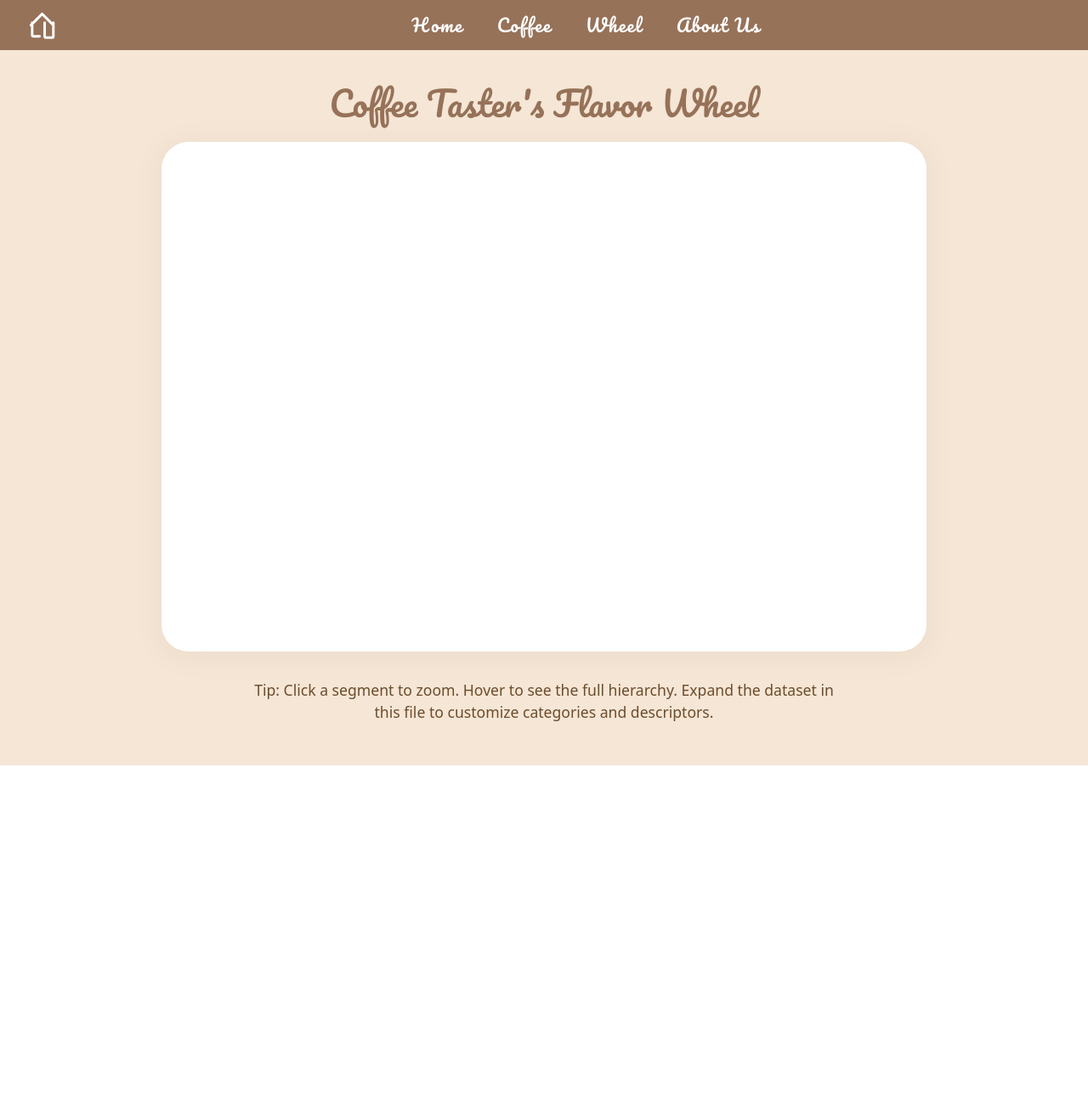
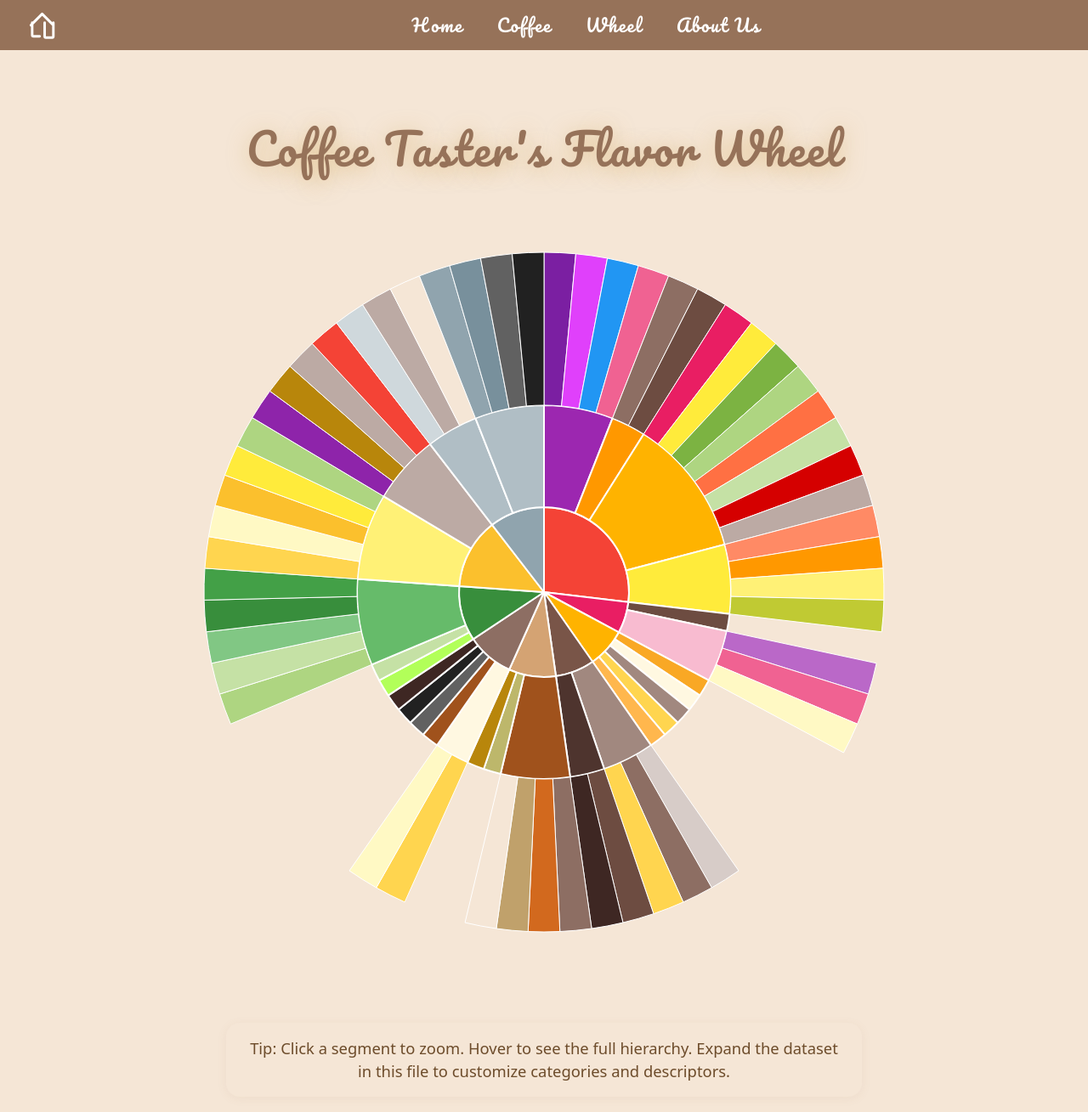
Before and after one commit to aaronMFbales/tasteoftales, a React (Vite) app: page /wheel in a window 1280 px wide. Shown: the whole page at 85% size. Before the commit the page ends 901 px from the top, so only its background shows below. Built offline with nearby package versions, Linux system fonts and the light colour scheme.

Commit message:
Update WheelPage: full wheel, compact layout, header, title, and improved chart config

```diff
--- a/src/SecondPage.jsx
+++ b/src/SecondPage.jsx
@@ -482,7 +482,7 @@ export default function SecondPage() {
           <nav style={{ display: 'flex', alignItems: 'center', gap: '2.5rem' }}>
             <Link to="/second" className="nav-link">Home</Link>
             <Link to="/coffee" className="nav-link">Coffee</Link>
-            <Link to="#" className="nav-link">Wheel</Link>
+              <Link to="/wheel" className="nav-link">Wheel</Link>
             <Link to="#" className="nav-link">About Us</Link>
           </nav>
         </div>
--- /dev/null
+++ b/src/WheelPage.css
@@ -0,0 +1,70 @@
+/* WheelPage specific styles */
+ .wheel-page {
+  padding-top: 3rem;
+  padding-bottom: 2rem;
+  min-height: 520px;
+  display: flex;
+  flex-direction: column;
+  align-items: center;
+  justify-content: center;
+  overflow-x: auto;
+ }
+
+.wheel-title {
+  font-family: 'Pacifico', cursive;
+  color: #967259;
+  font-size: 3rem;
+  margin-bottom: 2rem;
+  font-weight: bold;
+  text-shadow: 0 2px 12px #d6ad60aa;
+  letter-spacing: 0.04em;
+}
+.wheel-chart {
+  width: 100%;
+  height: 100%;
+  max-width: 950px;
+  max-height: 950px;
+  aspect-ratio: 1 / 1;
+  display: flex;
+  align-items: center;
+  justify-content: center;
+  margin-bottom: 2.5rem;
+}
+.wheel-tip {
+  color: #6d4c2b;
+  font-size: 1.15rem;
+  margin-top: 2rem;
+  text-align: center;
+  max-width: 700px;
+  background: #f5e6d6;
+  border-radius: 1rem;
+  padding: 1rem 1.5rem;
+  box-shadow: 0 2px 12px rgba(150,114,89,0.08);
+  position: relative;
+  z-index: 10;
+  pointer-events: auto;
+}
+@media (max-width: 900px) {
+  .wheel-page {
+    padding-top: 1.5rem;
+    padding-bottom: 1.5rem;
+    overflow-x: auto;
+  }
+  .wheel-title {
+    font-size: 2.1rem;
+  }
+  .wheel-chart {
+    width: 100%;
+    height: 100%;
+    max-width: 400px;
+    max-height: 400px;
+    aspect-ratio: 1 / 1;
+    position: relative;
+    z-index: 10;
+    pointer-events: auto;
+  }
+  .wheel-tip {
+    font-size: 1rem;
+    padding: 0.7rem 0.5rem;
+  }
+}
--- a/src/WheelPage.jsx
+++ b/src/WheelPage.jsx
@@ -1,7 +1,9 @@
+
 import React from "react";
 import { Link } from 'react-router-dom';
-import './CoffeeCarousel.css';
+import './WheelPage.css';
 import ReactECharts from "echarts-for-react";
+import { coffeeFlavorData } from "./flavorData";
 
 const palette = {
   Fruity: "#F06292",
@@ -16,9 +18,7 @@ const palette = {
   Other: "#90A4AE",
 };
 
-const data = [
-  // ...existing wheel data, omitted for brevity...
-];
+const data = coffeeFlavorData;
 
 function flattenSizes(node, depth = 1) {
   if (!node.children || node.children.length === 0) {
@@ -34,15 +34,8 @@ function flattenSizes(node, depth = 1) {
 const sizedData = data.map((d) => JSON.parse(JSON.stringify(d)));
 sizedData.forEach((d) => flattenSizes(d));
 
-const levels = [
-  {},
-  { r0: 0, r: 60, label: { rotate: 0, fontSize: 14, color: "#111" }, itemStyle: { borderWidth: 2 } },
-  { r0: 60, r: 130, label: { rotate: "tangential", fontSize: 12 }, itemStyle: { borderWidth: 2 } },
-  { r0: 130, r: 220, label: { rotate: "tangential", fontSize: 11, overflow: "truncate" }, itemStyle: { borderWidth: 1 } },
-];
-
-export default function WheelPage() {
-  const option = {
+function getOption() {
+  return {
     tooltip: {
       trigger: "item",
       formatter: (info) => {
@@ -50,24 +43,93 @@ export default function WheelPage() {
           .slice(1)
           .map((n) => n.name)
           .join(" → ");
-        return `<div style="font-size:12px"><strong>${info.name}</strong><br/>${hierarchy}</div>`;
+        return `<div style='font-size:13px'><strong>${info.name}</strong><br/>${hierarchy}</div>`;
       },
     },
     series: [
       {
         type: "sunburst",
-        radius: [0, "100%"],
+        radius: [0, "95%"],
         sort: undefined,
         nodeClick: "zoomToNode",
         emphasis: { focus: "ancestor" },
         data: sizedData,
-        levels,
-        label: { show: true },
+        levels: [
+          {},
+          {
+            r0: 0,
+            r: 100,
+            label: {
+              show: false,
+              rotate: "tangential",
+              align: "center",
+              fontSize: 16,
+              color: "#38220f",
+              fontWeight: "bold",
+              overflow: "break",
+            },
+            itemStyle: { borderWidth: 2 },
+            emphasis: {
+              label: {
+                show: true,
+                color: "#38220f",
+                fontWeight: "bold",
+              }
+            }
+          },
+          {
+            r0: 100,
+            r: 220,
+            label: {
+              show: false,
+              rotate: "tangential",
+              align: "center",
+              fontSize: 13,
+              color: "#38220f",
+              overflow: "break",
+            },
+            itemStyle: { borderWidth: 2 },
+            emphasis: {
+              label: {
+                show: true,
+                color: "#38220f",
+                fontWeight: "bold",
+              }
+            }
+          },
+          {
+            r0: 220,
+            r: 400,
+            label: {
+              show: false,
+              rotate: "tangential",
+              align: "center",
+              fontSize: 11,
+              color: "#38220f",
+              overflow: "truncate",
+            },
+            itemStyle: { borderWidth: 1 },
+            emphasis: {
+              label: {
+                show: true,
+                color: "#38220f",
+                fontWeight: "bold",
+              }
+            }
+          },
+        ],
+        labelLayout: {
+          hideOverlap: false,
+          moveOverlap: 'shiftY',
+        },
         itemStyle: { borderColor: "#fff" },
       },
     ],
+    animation: true,
   };
+}
 
+export default function WheelPage() {
   return (
     <div style={{ minHeight: '100vh', width: '100vw', background: '#f5e6d6', position: 'relative' }}>
       <header
@@ -103,16 +165,26 @@ export default function WheelPage() {
           </nav>
         </div>
       </header>
-      <div style={{ height: '2.5rem', background: '#f5e6d6' }} />
-  <div className="wheel-page" style={{ minHeight: '520px', display: 'flex', flexDirection: 'column', alignItems: 'center', justifyContent: 'center', padding: '2rem', marginTop: 0 }}>
-        <h1 style={{ fontFamily: 'Pacifico, cursive', color: '#967259', fontSize: '2.5rem', marginBottom: '1.5rem', fontWeight: 'bold' }}>Coffee Taster's Flavor Wheel</h1>
-        <ReactECharts
-          style={{ height: 600, width: '100%', maxWidth: 900, background: '#fff', borderRadius: '2rem', boxShadow: '0 4px 32px rgba(150,114,89,0.10)' }}
-          option={option}
-          notMerge={true}
-          lazyUpdate={true}
-        />
-        <p style={{ color: '#6d4c2b', fontSize: '1.1rem', marginTop: '2rem', textAlign: 'center', maxWidth: 700 }}>
+      <div style={{ paddingTop: '7rem', display: 'flex', flexDirection: 'column', alignItems: 'center', width: '100vw' }}>
+        <h1 style={{
+          textAlign: 'center',
+          fontFamily: 'Pacifico, cursive',
+          fontSize: '3.2rem',
+          color: '#967259',
+          fontWeight: 'bold',
+          marginBottom: '1.2rem',
+          letterSpacing: '0.04em',
+          textShadow: '0 4px 24px #d6ad6088',
+        }}>
+          Coffee Taster's Flavor Wheel
+        </h1>
+        <div style={{ width: '100vw', maxWidth: '950px', aspectRatio: '1/1', margin: '0 auto' }}>
+          <ReactECharts
+            option={getOption()}
+            style={{ width: '100%', height: '100%', aspectRatio: '1/1' }}
+          />
+        </div>
+        <p className="wheel-tip">
           Tip: Click a segment to zoom. Hover to see the full hierarchy. Expand the dataset in this file to customize categories and descriptors.
         </p>
       </div>
--- /dev/null
+++ b/src/flavorData.js
@@ -0,0 +1,168 @@
+// SCA Coffee Taster's Flavor Wheel data (detailed, with color coding)
+export const coffeeFlavorData = [
+  {
+    name: "Fruity",
+    itemStyle: { color: "#F44336" },
+    children: [
+      {
+        name: "Berry",
+        itemStyle: { color: "#9C27B0" },
+        children: [
+          { name: "Blackberry", itemStyle: { color: "#7B1FA2" } },
+          { name: "Raspberry", itemStyle: { color: "#E040FB" } },
+          { name: "Blueberry", itemStyle: { color: "#2196F3" } },
+          { name: "Strawberry", itemStyle: { color: "#F06292" } }
+        ]
+      },
+      {
+        name: "Dried fruit",
+        itemStyle: { color: "#FF9800" },
+        children: [
+          { name: "Raisin", itemStyle: { color: "#8D6E63" } },
+          { name: "Prune", itemStyle: { color: "#6D4C41" } }
+        ]
+      },
+      {
+        name: "Other fruit",
+        itemStyle: { color: "#FFB300" },
+        children: [
+          { name: "Pomegranate", itemStyle: { color: "#E91E63" } },
+          { name: "Pineapple", itemStyle: { color: "#FFEB3B" } },
+          { name: "Grape", itemStyle: { color: "#7CB342" } },
+          { name: "Apple", itemStyle: { color: "#AED581" } },
+          { name: "Peach", itemStyle: { color: "#FF7043" } },
+          { name: "Pear", itemStyle: { color: "#C5E1A5" } },
+          { name: "Cherry", itemStyle: { color: "#D50000" } },
+          { name: "Coconut", itemStyle: { color: "#BCAAA4" } }
+        ]
+      },
+      {
+        name: "Citrus fruit",
+        itemStyle: { color: "#FFEB3B" },
+        children: [
+          { name: "Grapefruit", itemStyle: { color: "#FF8A65" } },
+          { name: "Orange", itemStyle: { color: "#FF9800" } },
+          { name: "Lemon", itemStyle: { color: "#FFF176" } },
+          { name: "Lime", itemStyle: { color: "#C0CA33" } }
+        ]
+      }
+    ]
+  },
+  {
+    name: "Floral",
+    itemStyle: { color: "#E91E63" },
+    children: [
+      { name: "Black Tea", itemStyle: { color: "#6D4C41" } },
+      { name: "Floral", itemStyle: { color: "#F8BBD0" }, children: [
+        { name: "Jasmine", itemStyle: { color: "#BA68C8" } },
+        { name: "Rose", itemStyle: { color: "#F06292" } },
+        { name: "Chamomile", itemStyle: { color: "#FFF9C4" } }
+      ] }
+    ]
+  },
+  {
+    name: "Sweet",
+    itemStyle: { color: "#FFB300" },
+    children: [
+      { name: "Brown Sugar", itemStyle: { color: "#F9A825" } },
+      { name: "Vanilla", itemStyle: { color: "#FFF8E1" } },
+      { name: "Maple Syrup", itemStyle: { color: "#A1887F" } },
+      { name: "Honey", itemStyle: { color: "#FFD54F" } },
+      { name: "Caramelized", itemStyle: { color: "#FFB74D" } }
+    ]
+  },
+  {
+    name: "Nutty / Cocoa",
+    itemStyle: { color: "#795548" },
+    children: [
+      { name: "Nutty", itemStyle: { color: "#A1887F" }, children: [
+        { name: "Almond", itemStyle: { color: "#D7CCC8" } },
+        { name: "Hazelnut", itemStyle: { color: "#8D6E63" } },
+        { name: "Peanut", itemStyle: { color: "#FFD54F" } }
+      ] },
+      { name: "Cocoa", itemStyle: { color: "#4E342E" }, children: [
+        { name: "Chocolate", itemStyle: { color: "#6D4C41" } },
+        { name: "Dark Chocolate", itemStyle: { color: "#3E2723" } }
+      ] }
+    ]
+  },
+  {
+    name: "Spices",
+    itemStyle: { color: "#D4A373" },
+    children: [
+      { name: "Brown Spice", itemStyle: { color: "#A0521C" }, children: [
+        { name: "Clove", itemStyle: { color: "#8D6E63" } },
+        { name: "Cinnamon", itemStyle: { color: "#D2691E" } },
+        { name: "Nutmeg", itemStyle: { color: "#C0A16B" } },
+        { name: "Anise", itemStyle: { color: "#F5E6D6" } }
+      ] },
+      { name: "Pepper", itemStyle: { color: "#BDB76B" } },
+      { name: "Pungent", itemStyle: { color: "#B8860B" } }
+    ]
+  },
+  {
+    name: "Roasted",
+    itemStyle: { color: "#8D6E63" },
+    children: [
+      { name: "Cereal", itemStyle: { color: "#FFF8E1" }, children: [
+        { name: "Malt", itemStyle: { color: "#FFD54F" } },
+        { name: "Grain", itemStyle: { color: "#FFF9C4" } }
+      ] },
+      { name: "Brown Roast", itemStyle: { color: "#A0521C" } },
+      { name: "Smoky", itemStyle: { color: "#616161" } },
+      { name: "Ashy", itemStyle: { color: "#212121" } },
+      { name: "Burnt", itemStyle: { color: "#3E2723" } }
+    ]
+  },
+  {
+    name: "Green / Vegetative",
+    itemStyle: { color: "#388E3C" },
+    children: [
+      { name: "Olive Oil", itemStyle: { color: "#B2FF59" } },
+      { name: "Raw", itemStyle: { color: "#C5E1A5" } },
+      { name: "Green / Vegetative", itemStyle: { color: "#66BB6A" }, children: [
+        { name: "Under-ripe", itemStyle: { color: "#AED581" } },
+        { name: "Peapod", itemStyle: { color: "#C5E1A5" } },
+        { name: "Fresh", itemStyle: { color: "#81C784" } },
+        { name: "Dark Green", itemStyle: { color: "#388E3C" } },
+        { name: "Vegetative", itemStyle: { color: "#43A047" } }
+      ] }
+    ]
+  },
+  {
+    name: "Sour / Fermented",
+    itemStyle: { color: "#FBC02D" },
+    children: [
+      { name: "Sour", itemStyle: { color: "#FFF176" }, children: [
+        { name: "Acetic Acid", itemStyle: { color: "#FFD54F" } },
+        { name: "Butyric Acid", itemStyle: { color: "#FFF9C4" } },
+        { name: "Isovaleric Acid", itemStyle: { color: "#FBC02D" } },
+        { name: "Citric Acid", itemStyle: { color: "#FFEB3B" } },
+        { name: "Malic Acid", itemStyle: { color: "#AED581" } }
+      ] },
+      { name: "Alcohol / Fermented", itemStyle: { color: "#BCAAA4" }, children: [
+        { name: "Winey", itemStyle: { color: "#8E24AA" } },
+        { name: "Whiskey", itemStyle: { color: "#B8860B" } },
+        { name: "Fermented", itemStyle: { color: "#BCAAA4" } },
+        { name: "Overripe", itemStyle: { color: "#F44336" } }
+      ] }
+    ]
+  },
+  {
+    name: "Other",
+    itemStyle: { color: "#90A4AE" },
+    children: [
+      { name: "Papery / Musty", itemStyle: { color: "#B0BEC5" }, children: [
+        { name: "Stale", itemStyle: { color: "#CFD8DC" } },
+        { name: "Cardboard", itemStyle: { color: "#BCAAA4" } },
+        { name: "Papery", itemStyle: { color: "#F5E6D6" } }
+      ] },
+      { name: "Chemical", itemStyle: { color: "#B0BEC5" }, children: [
+        { name: "Medicinal", itemStyle: { color: "#90A4AE" } },
+        { name: "Petroleum", itemStyle: { color: "#78909C" } },
+        { name: "Rubber", itemStyle: { color: "#616161" } },
+        { name: "Skunky", itemStyle: { color: "#212121" } }
+      ] }
+    ]
+  }
+];
```
